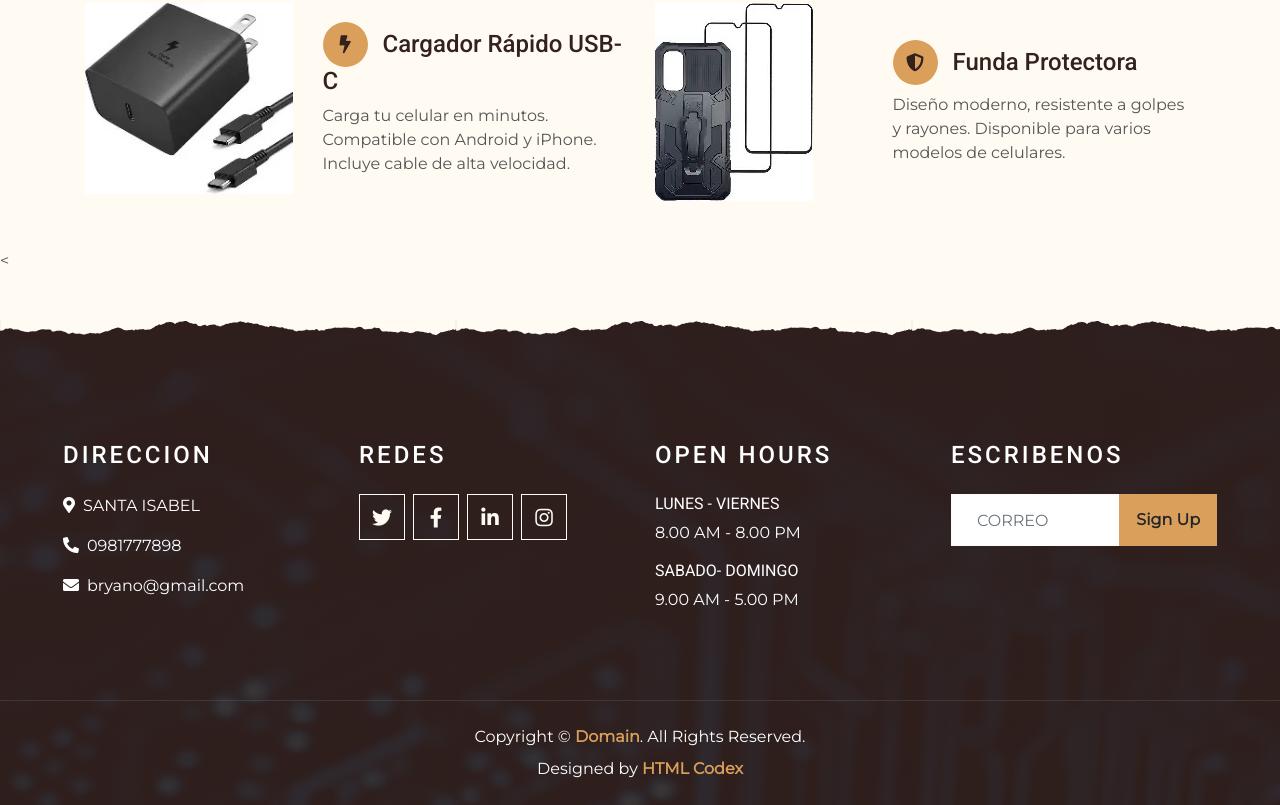
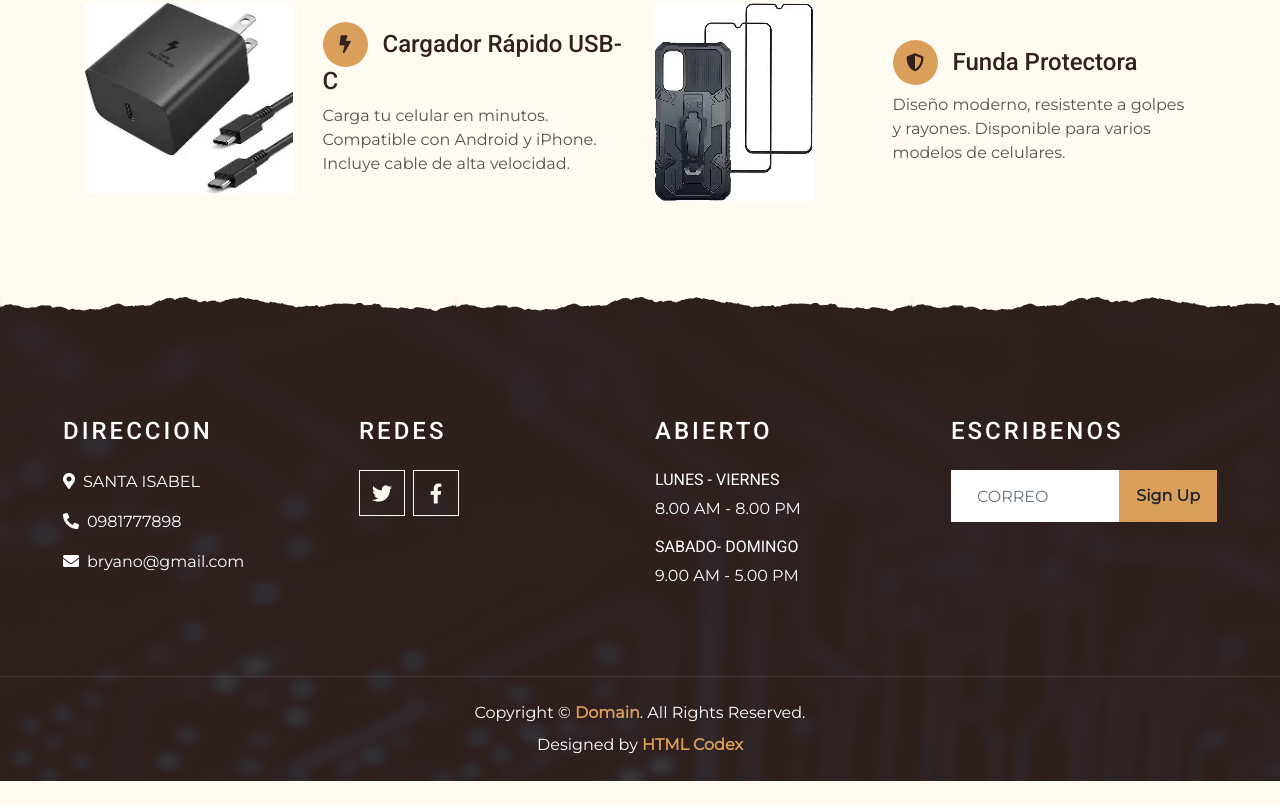
Before and after one commit to Bryan1512925/celular-mrx.github.io, a plain HTML site: page service.html in a window 1280 px wide. Shown: the part 1114-1919 px from the top of the page. After the commit the page ends 1895 px from the top, so only its background shows below. Drawn offline with nearby package versions, Linux system fonts and the light colour scheme.

Commit message:
REDES SOCIALES

```diff
--- a/service.html
+++ b/service.html
@@ -134,7 +134,7 @@
 
 
     <!-- Footer Start -->
-    <  <div class="container-fluid footer text-white mt-5 pt-5 px-0 position-relative overlay-top">
+    <div class="container-fluid footer text-white mt-5 pt-5 px-0 position-relative overlay-top">
         <div class="row mx-0 pt-5 px-sm-3 px-lg-5 mt-4">
             <div class="col-lg-3 col-md-6 mb-5">
                 <h4 class="text-white text-uppercase mb-4" style="letter-spacing: 3px;">DIRECCION</h4>
@@ -146,14 +146,13 @@
                 <h4 class="text-white text-uppercase mb-4" style="letter-spacing: 3px;">REDES</h4>
                 <p></p>
                 <div class="d-flex justify-content-start">
-                    <a class="btn btn-lg btn-outline-light btn-lg-square mr-2" href="#"><i class="fab fa-twitter"></i></a>
-                    <a class="btn btn-lg btn-outline-light btn-lg-square mr-2" href="#"><i class="fab fa-facebook-f"></i></a>
-                    <a class="btn btn-lg btn-outline-light btn-lg-square mr-2" href="#"><i class="fab fa-linkedin-in"></i></a>
-                    <a class="btn btn-lg btn-outline-light btn-lg-square" href="#"><i class="fab fa-instagram"></i></a>
+                    <a class="btn btn-lg btn-outline-light btn-lg-square mr-2" href="https://x.com/BryanG9152"><i class="fab fa-twitter"></i></a>
+                    <a class="btn btn-lg btn-outline-light btn-lg-square mr-2" href="https://www.facebook.com/profile.php?id=61573563928876"><i class="fab fa-facebook-f"></i></a>
+
                 </div>
             </div>
             <div class="col-lg-3 col-md-6 mb-5">
-                <h4 class="text-white text-uppercase mb-4" style="letter-spacing: 3px;">Open Hours</h4>
+                <h4 class="text-white text-uppercase mb-4" style="letter-spacing: 3px;">ABIERTO</h4>
                 <div>
                     <h6 class="text-white text-uppercase">LUNES - VIERNES</h6>
                     <p>8.00 AM - 8.00 PM</p>
```
Also changed, not shown: about.html (+4 -5 lines), contact.html (+4 -5 lines), index.html (+4 -5 lines).
